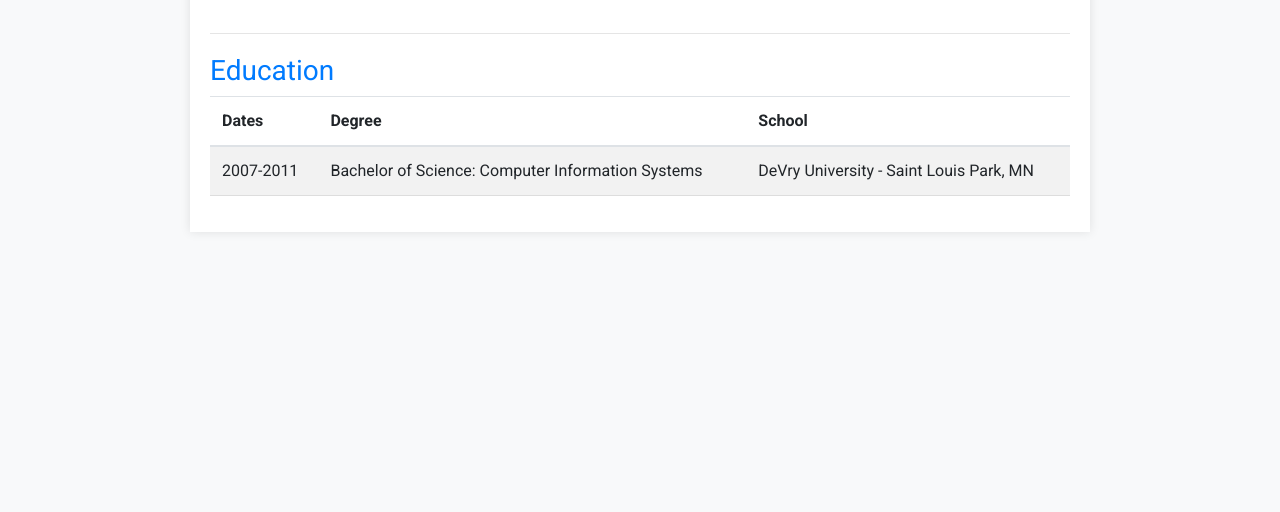
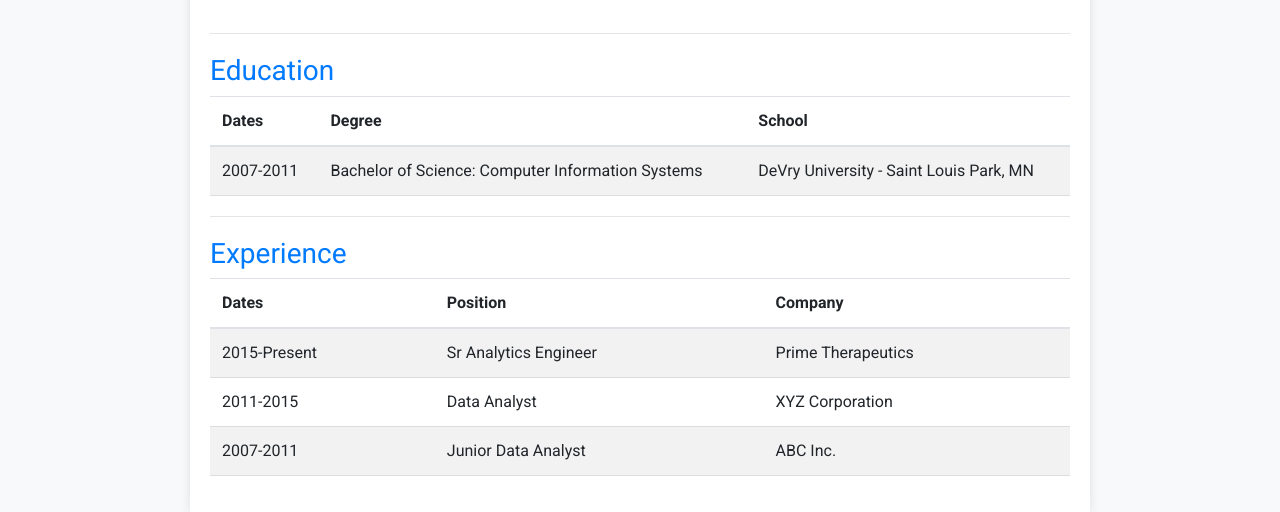
Before and after one commit to syclone34/cv, a plain HTML site: page index.html in a window 1280 px wide. Shown: the part 319-831 px from the top of the page. Before the commit the page ends 800 px from the top, so only its background shows below. Drawn offline with nearby package versions, Linux system fonts and the light colour scheme.

Commit message:
Add experience section to CV with detailed job history

```diff
--- a/index.html
+++ b/index.html
@@ -62,11 +62,34 @@
         </tr>
       </tbody>
     </table>
-  </div>
 
-  <script src="https://code.jquery.com/jquery-3.5.1.slim.min.js"></script>
-  <script src="https://cdn.jsdelivr.net/npm/@popperjs/core@2.5.4/dist/umd/popper.min.js"></script>
-  <script src="https://stackpath.bootstrapcdn.com/bootstrap/4.5.2/js/bootstrap.min.js"></script>
-</body>
+    <hr>
 
-</html>
+    <h3>Experience</h3>
+    <table class="table table-striped">
+      <thead>
+        <tr>
+          <th>Dates</th>
+          <th>Position</th>
+          <th>Company</th>
+        </tr>
+      </thead>
+      <tbody>
+        <tr>
+          <td>2015-Present</td>
+          <td>Sr Analytics Engineer</td>
+          <td>Prime Therapeutics</td>
+        </tr>
+        <tr>
+          <td>2011-2015</td>
+          <td>Data Analyst</td>
+          <td>XYZ Corporation</td>
+        </tr>
+        <tr>
+          <td>2007-2011</td>
+          <td>Junior Data Analyst</td>
+          <td>ABC Inc.</td>
+        </tr>
+      </tbody>
+    </table>
+</div>
```
